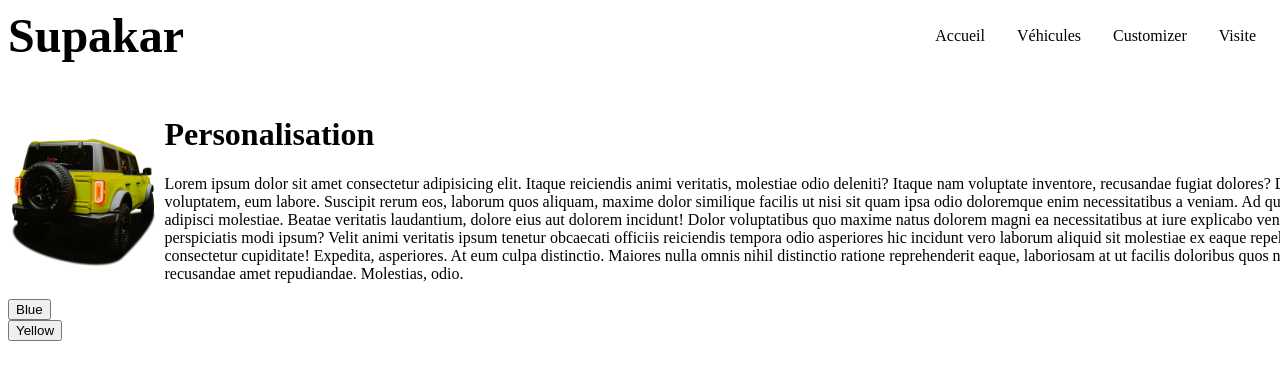
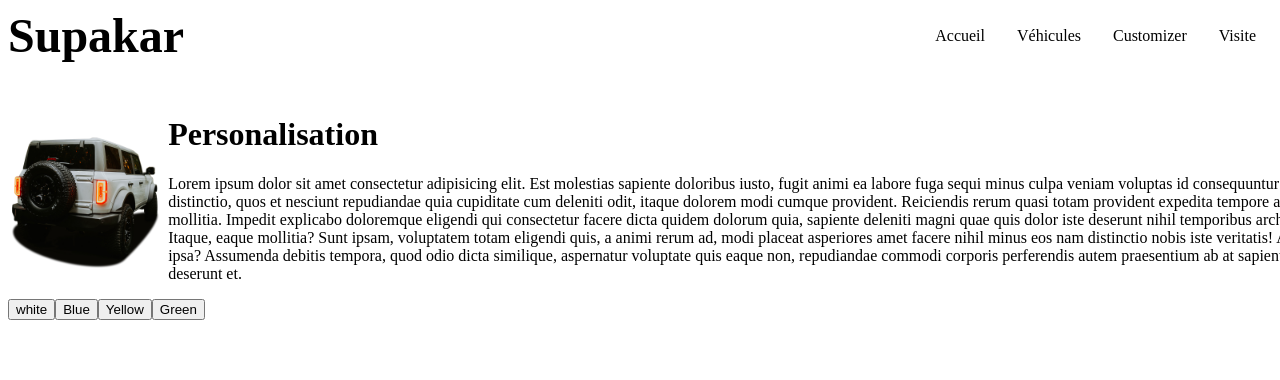
Before and after one commit to Yankhoba92/Supakar, a React (Vite) app: page / in a window 1280 px wide. Shown: the top 380 px of the page. Built offline with nearby package versions, Linux system fonts and the light colour scheme.

Commit message:
suppression du dossier button et création de Button.jsx

```diff
--- /dev/null
+++ b/src/assets/components/Button.jsx
@@ -0,0 +1,11 @@
+import React from "react";
+
+const Button = ({ label, image, onClick }) => {
+  return (
+    <button onClick={onClick}>
+      {label}
+    </button>
+  );
+};
+
+export default Button;
--- a/src/assets/components/Personalisation.jsx
+++ b/src/assets/components/Personalisation.jsx
@@ -3,21 +3,14 @@ import "../../index.css";
 import ogImg from "../img/original.png";
 import YellowImg from "../img/yellow.png";
 import BlueImg from "../img/blue.png";
-import BlueButon from "./button/Blue";
-import YellowButon from "./button/Yellow";
+import GreenImg from "../img/green.png";
+import Button from "./Button";
 
 function Personalisation() {
   const [currentImage, setCurrentImage] = useState(ogImg);
 
-
-  const handleBlueButtonClick = () => {
-    setCurrentImage(BlueImg);
-  };
-
-
-  const handleYellowButtonClick = () => {
-    setCurrentImage(currentImage);
-
+  const handleButtonClick = (newImage) => {
+    setCurrentImage(newImage);
   };
 
   return (
@@ -25,22 +18,23 @@ function Personalisation() {
       <div className="main">
         <div className="main__content">
           <div className="imgColor">
-            <img src={YellowImg} alt="original" />
+            <img src={currentImage} alt="original" />
           </div>
           <div className="description">
             <h1>Personalisation</h1>
             <p>
-              Lorem ipsum dolor sit amet consectetur adipisicing elit. Itaque reiciendis animi veritatis, molestiae odio deleniti? Itaque nam voluptate inventore, recusandae fugiat dolores? Doloremque asperiores eaque ducimus neque voluptatem, eum labore.
-              Suscipit rerum eos, laborum quos aliquam, maxime dolor similique facilis ut nisi sit quam ipsa odio doloremque enim necessitatibus a veniam. Ad quisquam tenetur exercitationem ipsa aspernatur eum adipisci molestiae.
-              Beatae veritatis laudantium, dolore eius aut dolorem incidunt! Dolor voluptatibus quo maxime natus dolorem magni ea necessitatibus at iure explicabo veniam facilis laborum suscipit, labore expedita sint perspiciatis modi ipsum?
-              Velit animi veritatis ipsum tenetur obcaecati officiis reiciendis tempora odio asperiores hic incidunt vero laborum aliquid sit molestiae ex eaque repellat voluptas exercitationem quam aut sint, consectetur cupiditate! Expedita, asperiores.
-              At eum culpa distinctio. Maiores nulla omnis nihil distinctio ratione reprehenderit eaque, laboriosam at ut facilis doloribus quos neque rem. Nemo, aliquam error non excepturi recusandae amet repudiandae. Molestias, odio.
+              Lorem ipsum dolor sit amet consectetur adipisicing elit. Est molestias sapiente doloribus iusto, fugit animi ea labore fuga sequi minus culpa veniam voluptas id consequuntur eveniet consequatur. Molestias, sint officiis.
+              Est distinctio, quos et nesciunt repudiandae quia cupiditate cum deleniti odit, itaque dolorem modi cumque provident. Reiciendis rerum quasi totam provident expedita tempore aspernatur est adipisci voluptate possimus, illo mollitia.
+              Impedit explicabo doloremque eligendi qui consectetur facere dicta quidem dolorum quia, sapiente deleniti magni quae quis dolor iste deserunt nihil temporibus architecto obcaecati autem modi recusandae veniam? Itaque, eaque mollitia?
+              Sunt ipsam, voluptatem totam eligendi quis, a animi rerum ad, modi placeat asperiores amet facere nihil minus eos nam distinctio nobis iste veritatis! Ab impedit consectetur minus doloremque rem ipsa?
+              Assumenda debitis tempora, quod odio dicta similique, aspernatur voluptate quis eaque non, repudiandae commodi corporis perferendis autem praesentium ab at sapiente doloremque laborum culpa sed qui. Sed delectus deserunt et.
             </p>
           </div>
         </div>
-        {/* Utilisez des fonctions fléchées pour passer les paramètres corrects */}
-        <BlueButon onClick={handleBlueButtonClick} />
-        <YellowButon onClick={handleYellowButtonClick} />
+        <Button label="white" image={ogImg} onClick={() => handleButtonClick(ogImg)} />
+        <Button label="Blue" image={BlueImg} onClick={() => handleButtonClick(BlueImg)} />
+        <Button label="Yellow" image={YellowImg} onClick={() => handleButtonClick(YellowImg)} />
+        <Button label="Green" image={GreenImg} onClick={() => handleButtonClick(GreenImg)} />
       </div>
     </>
   );
--- a/src/assets/components/button/Blue.jsx
+++ /dev/null
@@ -1,17 +0,0 @@
-import React from "react";
-import { useState } from 'react'
-// import "../../index.css"
-
-function BlueButon() {
-
-  return (
-    <>
-      <div className="blueButon">
-        <button>Blue</button>
-        </div>
-
-    </>
-  )
-}
-
-export default BlueButon
--- a/src/assets/components/button/Yellow.jsx
+++ /dev/null
@@ -1,17 +0,0 @@
-import React from "react";
-import { useState } from 'react'
-// import "../../index.css"
-
-function YellowButon() {
-
-  return (
-    <>
-      <div className="yellowButon">
-        <button>Yellow</button>
-        </div>
-
-    </>
-  )
-}
-
-export default YellowButon
```
